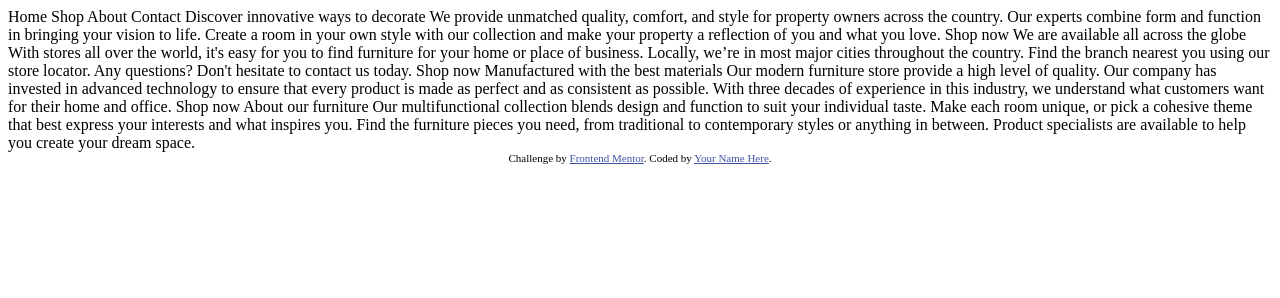
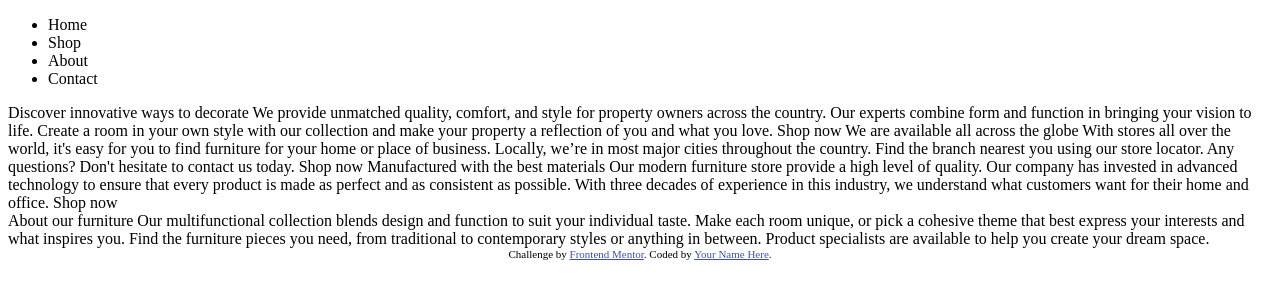
Before and after one commit to raheelam/room-homepage, a plain HTML site: page index.html in a window 1280 px wide. Drawn offline with Linux system fonts and the light colour scheme.

Commit message:
stuctured the basic part

```diff
--- a/index.html
+++ b/index.html
@@ -15,11 +15,19 @@
   </style>
 </head>
 <body>
-  Home
-  Shop
-  About
-  Contact
+  <div id = "top">
+  <nav>
+    <ul>
+      <a><li>Home</li></a>
+      <a><li>Shop</li></a>
+      <a><li>About</li></a>
+      <a><li>Contact</li></a>
+    </ul>
+  </nav>
+  <div>
 
+  </div>
+</div>
   Discover innovative ways to decorate
 
   We provide unmatched quality, comfort, and style for property owners across the country.
@@ -43,13 +51,17 @@
   experience in this industry, we understand what customers want for their home and office.
 
   Shop now
+<div id="bottom">
+  <div></div>
+  <div>About our furniture
 
-  About our furniture
+    Our multifunctional collection blends design and function to suit your individual taste.
+    Make each room unique, or pick a cohesive theme that best express your interests and what
+    inspires you. Find the furniture pieces you need, from traditional to contemporary styles
+    or anything in between. Product specialists are available to help you create your dream space.</div>
+  <div></div>
 
-  Our multifunctional collection blends design and function to suit your individual taste.
-  Make each room unique, or pick a cohesive theme that best express your interests and what
-  inspires you. Find the furniture pieces you need, from traditional to contemporary styles
-  or anything in between. Product specialists are available to help you create your dream space.
+  </div>
 
   <div class="attribution">
     Challenge by <a href="https://www.frontendmentor.io?ref=challenge" target="_blank">Frontend Mentor</a>.
```
